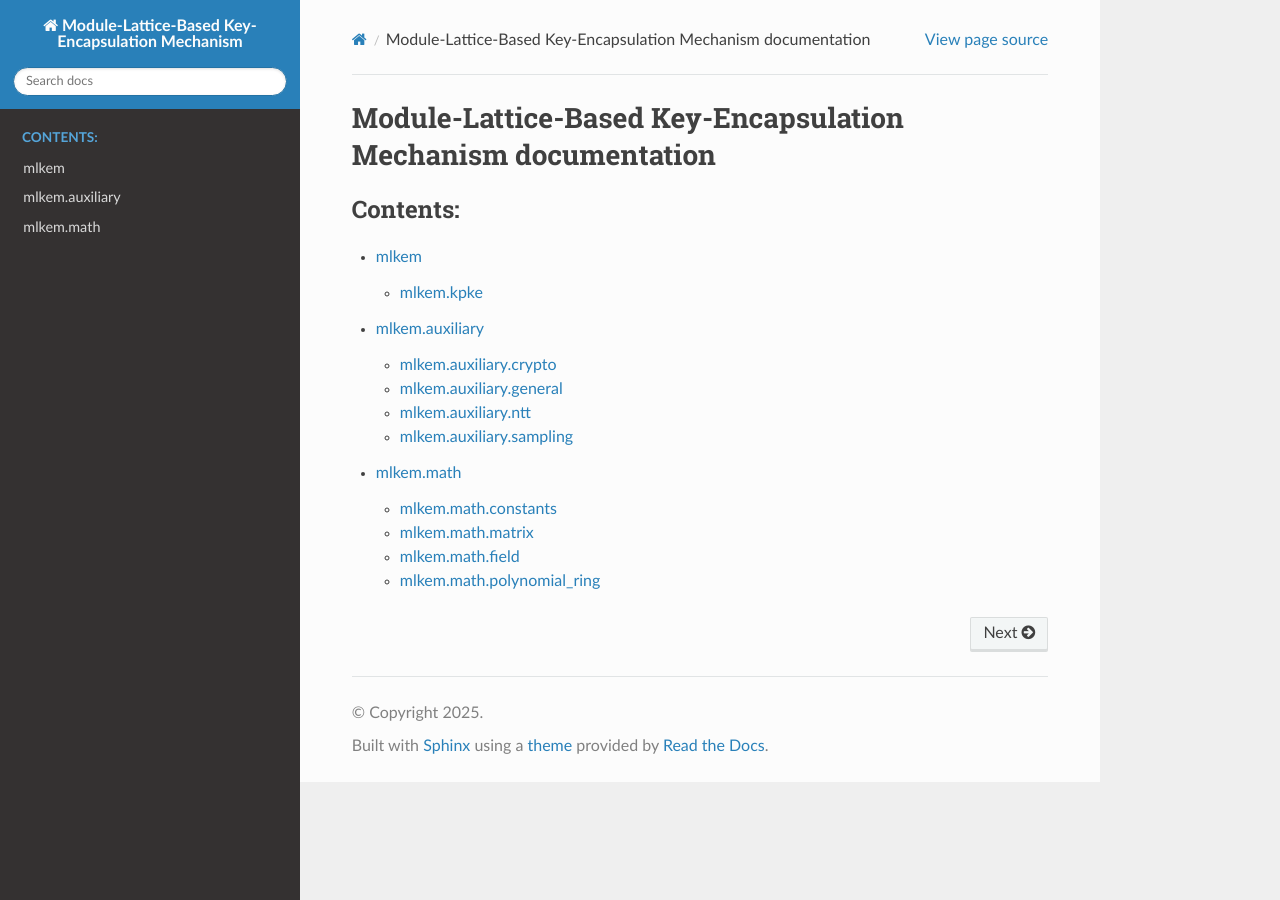
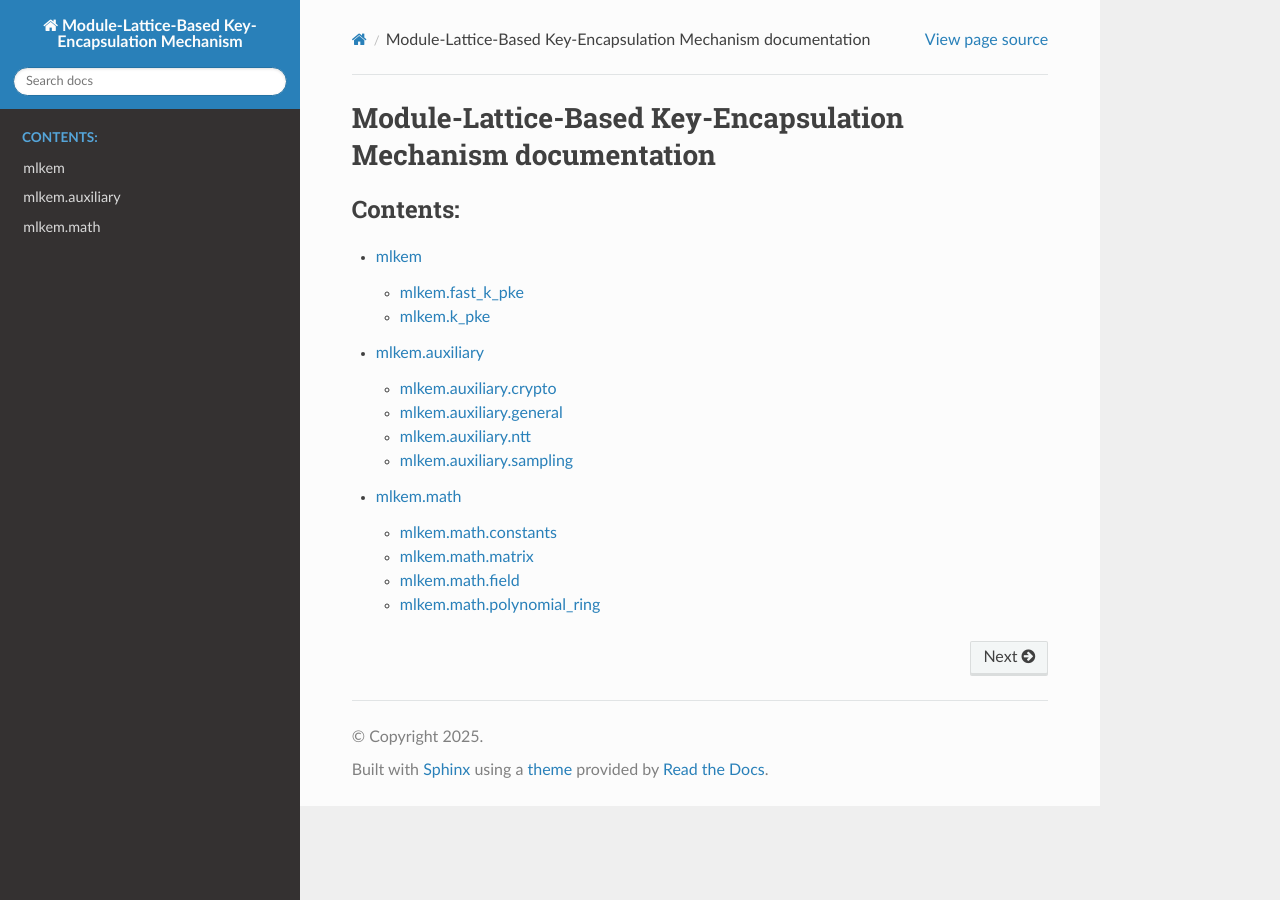
Before and after one commit to AntonKueltz/ml-kem, a Sphinx documentation site: the page built from docs/index.rst, in a window 1280 px wide. Built offline with Sphinx 7.4.7 and the Read the Docs theme 3.1.0, drawn with Linux system fonts in a browser that asks for light colours.

Commit message:
update docs

```diff
--- a/docs/mlkem.rst
+++ b/docs/mlkem.rst
@@ -1,8 +1,14 @@
 mlkem
 ==========
 
-mlkem.kpke
-----------
+mlkem.fast_k_pke
+----------------
 
-.. automodule:: mlkem.kpke
+.. automodule:: mlkem.fast_k_pke
     :members:
+
+mlkem.k_pke
+-----------
+
+.. automodule:: mlkem.k_pke
+    :members:
```
